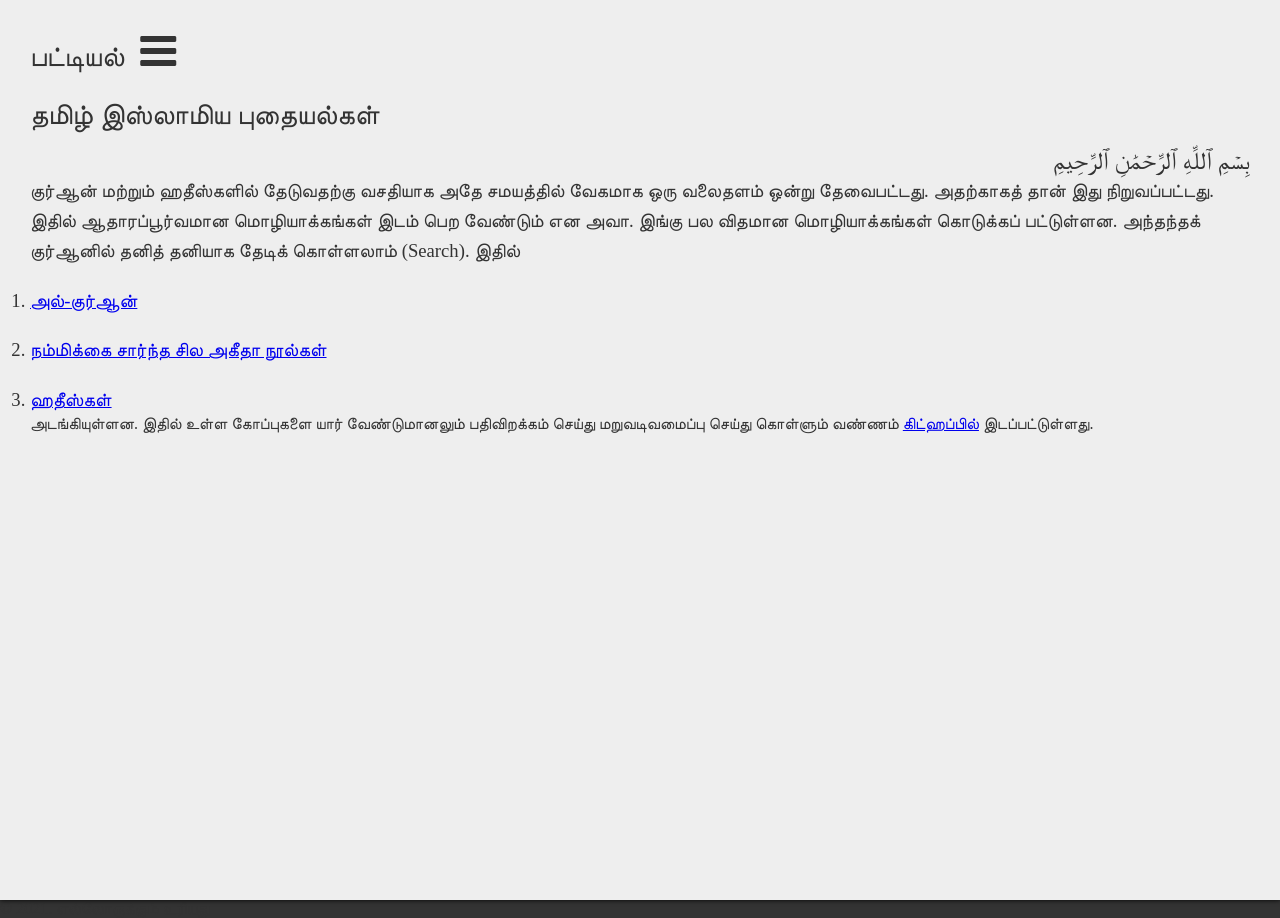
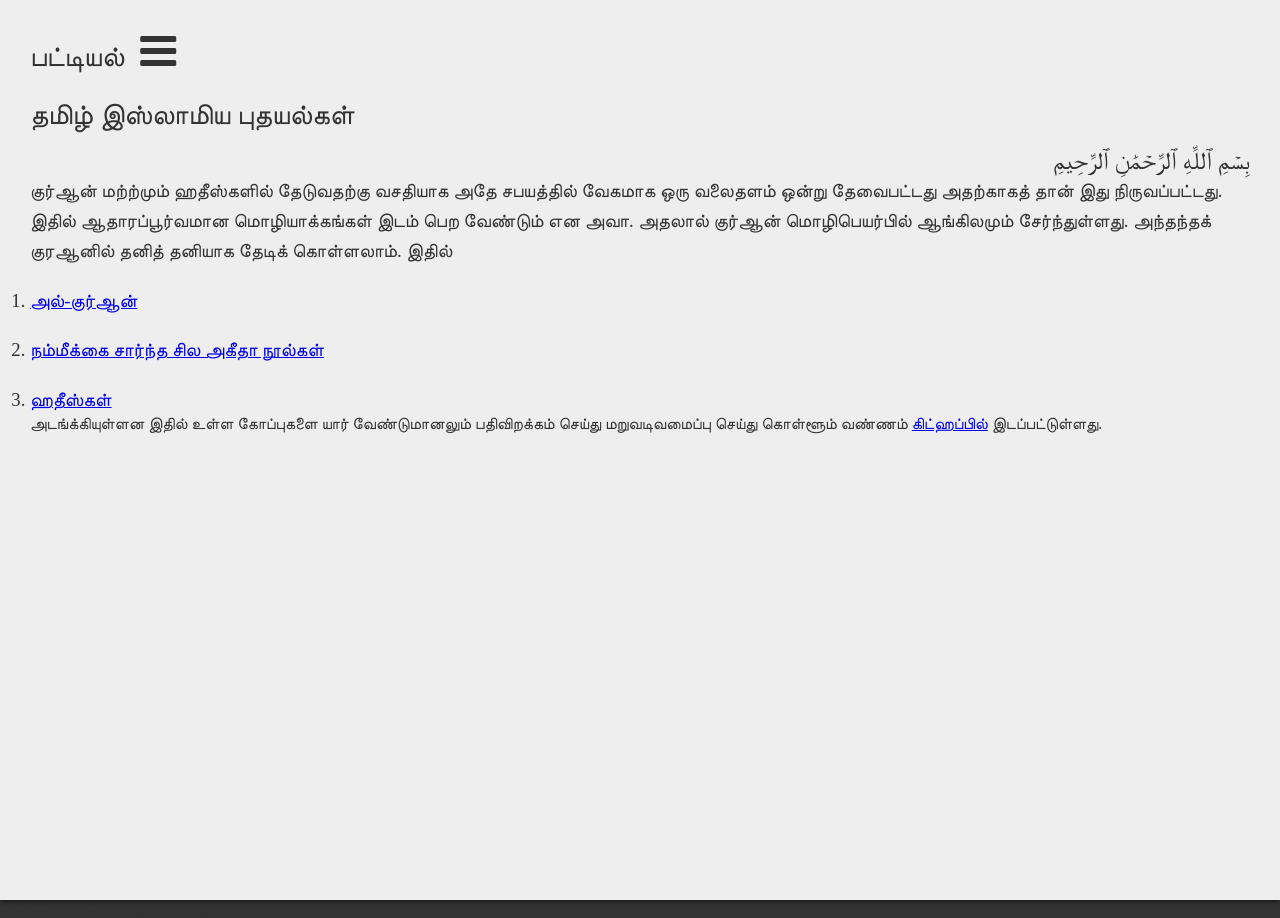
Before and after one commit to codeforweb/tamilislam, a Jekyll site: the page built from pages/index.html, in a window 1280 px wide. Built offline with Jekyll 4.4.1, drawn with Linux system fonts in a browser that asks for light colours.

```diff
--- a/pages/index.html
+++ b/pages/index.html
@@ -1,5 +1,5 @@
 ---
-title: தமிழ் இஸ்லாமிய புதையல்கள்
+title: தமிழ் இஸ்லாமிய புதயல்கள்
 layout: default
 ---
 		<div id='container'>
@@ -7,21 +7,15 @@ layout: default
 			بِسۡمِ ٱللَّهِ ٱلرَّحۡمَٰنِ ٱلرَّحِيمِ <br>
 			</p>
 			<p class="tamil">
-				குர்ஆன் மற்றும் ஹதீஸ்களில் தேடுவதற்கு வசதியாக அதே சமயத்தில் வேகமாக ஒரு வலைதளம் ஒன்று தேவைபட்டது.
-				அதற்காகத் தான் இது நிறுவப்பட்டது. இதில் ஆதாரப்பூர்வமான மொழியாக்கங்கள் இடம் பெற வேண்டும் என அவா.
-
-
-				இங்கு பல விதமான மொழியாக்கங்கள் கொடுக்கப் பட்டுள்ளன. அந்தந்தக் குர்ஆனில் தனித் தனியாக தேடிக் கொள்ளலாம் (Search).
-
-				இதில்
+				குர்ஆன் மற்ற்மும் ஹதீஸ்களில் தேடுவதற்கு வசதியாக அதே சபயத்தில் வேகமாக ஒரு வலைதளம் ஒன்று தேவைபட்டது அதற்காகத் தான் இது நிருவப்பட்டது. இதில் ஆதாரப்பூர்வமான மொழியாக்கங்கள் இடம் பெற வேண்டும் என அவா. அதலால் குர்ஆன் மொழிபெயர்பில் ஆங்கிலமும் சேர்ந்துள்ளது. அந்தந்தக் குரஆனில் தனித் தனியாக தேடிக் கொள்ளலாம். இதில்
 				<ol class="tamil pagelist">
-					<li><a href="{{ site.baseurl }}/pages/alquran/index.html?langCode=5">அல்-குர்ஆன்</a></li>
-					<li><a href="{{ site.baseurl }}/pages/aqeeda.html">நம்மிக்கை சார்ந்த சில அகீதா நூல்கள்</a></li>
+					<li><a href="{{ site.baseurl }}/pages/alquran/index.html?langCode=7">அல்-குர்ஆன்</a></li>
+					<li><a href="{{ site.baseurl }}/pages/aqeeda.html">நம்மீக்கை சார்ந்த சில அகீதா நூல்கள்</a></li>
 					<li><a href="{{ site.baseurl }}/pages/hadith/index.html">ஹதீஸ்கள்</a></li>
 
 				</ol>
 
-				அடங்கியுள்ளன.
-				இதில் உள்ள கோப்புகளை யார் வேண்டுமானலும் பதிவிறக்கம் செய்து மறுவடிவமைப்பு செய்து கொள்ளும் வண்ணம் <a href="https://github.com/codeforweb/tamilislam/">கிட்ஹப்பில்</a> இடப்பட்டுள்ளது.
+				அடங்க்கியுள்ளன
+				இதில் உள்ள கோப்புகளை யார் வேண்டுமானலும் பதிவிறக்கம் செய்து மறுவடிவமைப்பு செய்து கொள்ளூம் வண்ணம் <a href="https://github.com/codeforweb/tamilislam/">கிட்ஹப்பில்</a> இடப்பட்டுள்ளது.
 		</p>
 		</div>
```
